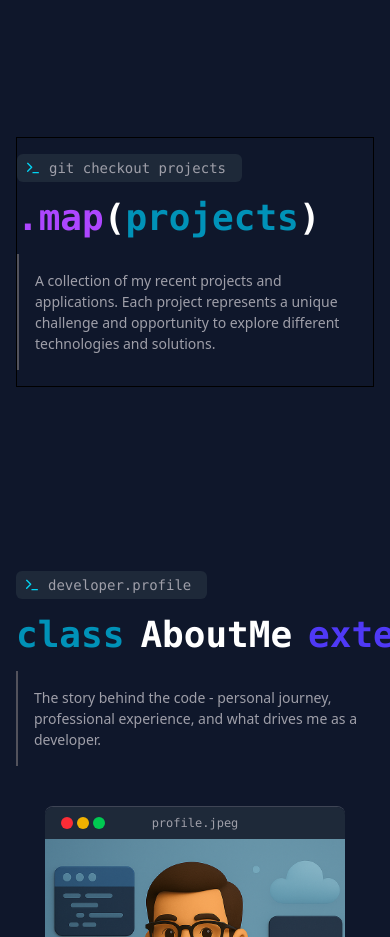
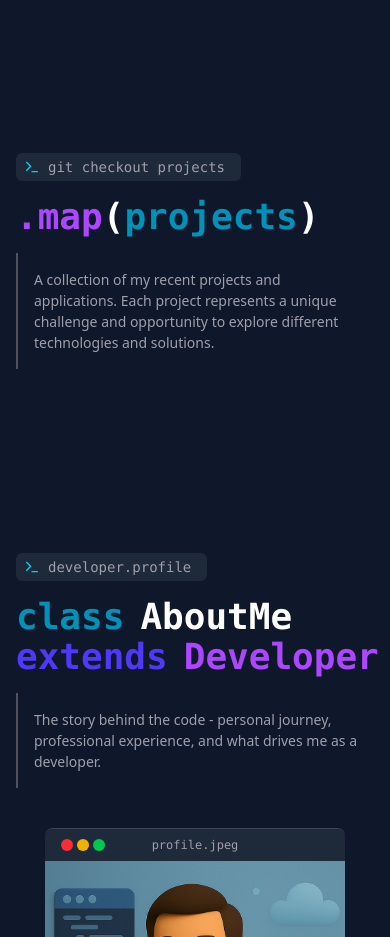
Before and after one commit to Anindit-Github/my-portfolio, a Next.js app: page / in a window 390 px wide. Shown: the part 3360-4297 px from the top of the page. Built offline with nearby package versions, Linux system fonts and the light colour scheme.

Commit message:
fix: Remove border and make Profile Header responsive

```diff
--- a/src/components/Profile/ProfileDescription.tsx
+++ b/src/components/Profile/ProfileDescription.tsx
@@ -9,12 +9,18 @@ export const ProfileDescription = () => {
             <TerminalCaptions text={terminalConsts.profile} />
             <br />
             <div className="font-mono text-4xl font-bold">
-                <span className="text-cyan-600 pr-4">class</span>
-                <span className="text-white pr-4">AboutMe</span>
-                <span className="text-indigo-600 pr-4">extends</span>
-                <span className="text-purple-500 pr-4">Developer</span>
+                <div className="block md:inline">
+
+                    <span className="text-cyan-600 pr-4">class</span>
+                    <span className="text-white pr-4">AboutMe</span>
+                </div>
+                <div className="block md:inline">
+
+                    <span className="text-indigo-600 pr-4">extends</span>
+                    <span className="text-purple-500 pr-4">Developer</span>
+                </div>
             </div>
-            <DescPara text={UserDescription}/>
+            <DescPara text={UserDescription} />
         </div>
     )
 }
--- a/src/components/Projects/ProjectHeader.tsx
+++ b/src/components/Projects/ProjectHeader.tsx
@@ -4,7 +4,7 @@ import { DescPara } from "../Shared/DescPara"
 
 export const ProjectHeader = () => {
     return (
-        <div className="mb-10 border">
+        <div className="mb-10">
             <TerminalCaptions text={terminalConsts.projects} />
             <br />
             <div className="font-mono text-4xl font-bold">
```
